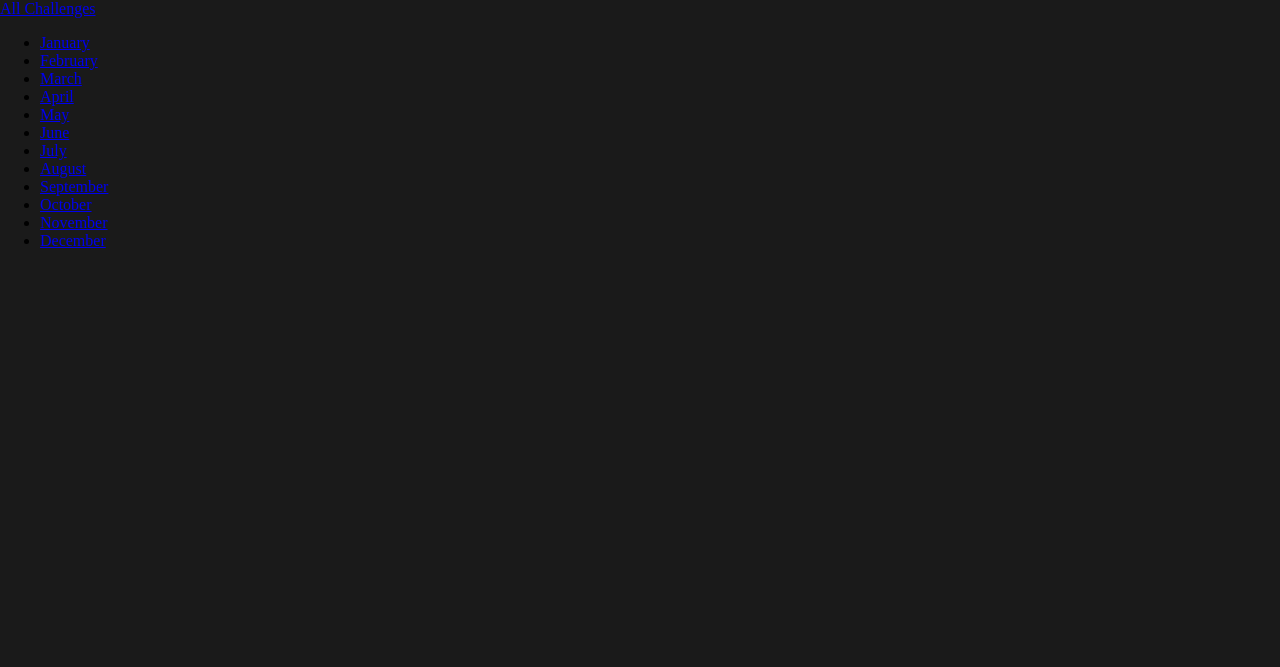
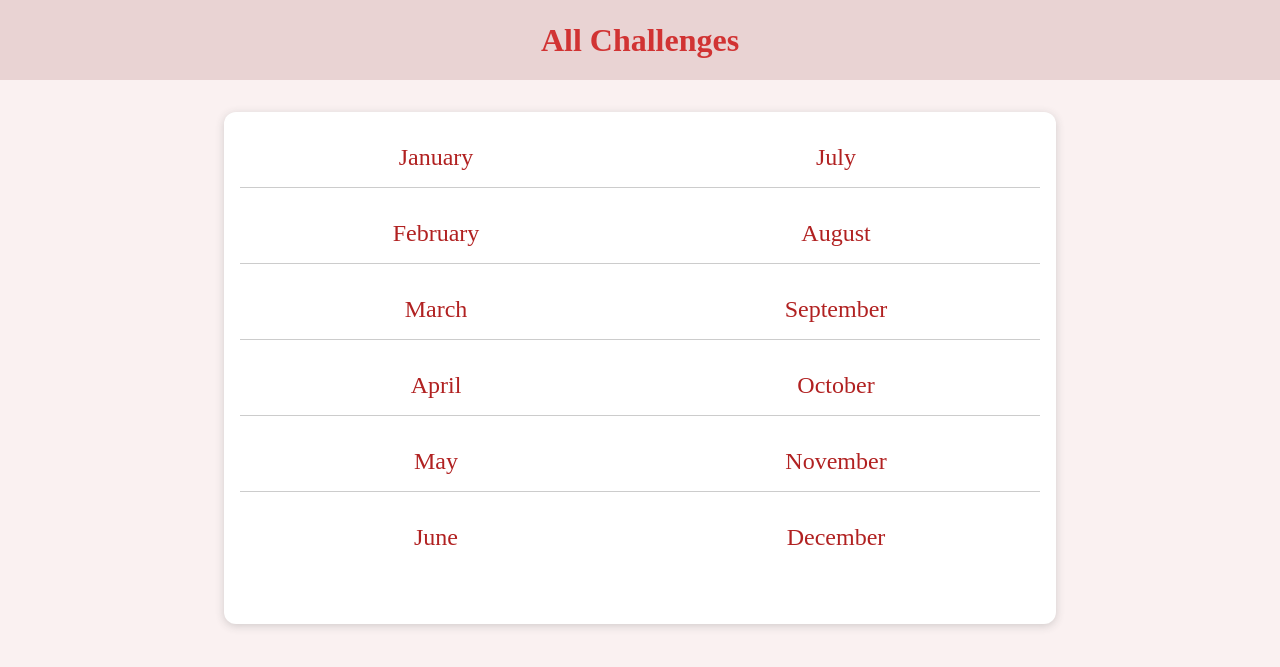
Before and after one commit to Rohith-dev-10/django, a Django app: page /challenges/ in a window 1280 px wide. Shown: the top 667 px of the page. Run offline with Django 5.2, Linux system fonts and the light colour scheme; some web fonts are replaced.

Commit message:
Your commit message

```diff
--- a/challenges/static/challenges/challenges.css
+++ b/challenges/static/challenges/challenges.css
@@ -1,39 +1,41 @@
-ul{
+ul {
     list-style: none;
     margin: 2rem auto;
     width: 90%;
     max-width: 50rem;
-    box-shadow: 0 2px 8px rgba(0, 0, 0, 0.26);
+    box-shadow: 0 2px 8px rgba(207, 201, 201, 0.959);
     padding: 1rem;
     border-radius: 12px;
     display: flex;
     flex-direction: column;
     flex-wrap: wrap;
     height: 30rem;
-
+    background-color: white; /* This changes the background */
 }
 
-li{
+li {
     margin: 1rem 0;
     text-align: center;
     font-size: 1.5rem;
-    border-bottom:1px solid #ccc ;
+    border-bottom: 1px solid #ccc;
     padding-bottom: 1rem;
 }
 
-li:last-of-type,
-
-li:last-of-type(6){
+li:last-of-type {
     border-bottom: none;
 }
 
-li a{
+/* To specifically style the 6th list item */
+li:nth-of-type(6) {
+    border-bottom: none;
+}
+
+li a {
     text-decoration: none;
-    color: #383838;
+    color: #b12121;
 }
 
 li a:hover,
-
-li a:active{
-    color:#7e0154
+li a:active {
+    color: #db61b6;
 }
--- a/challenges/static/challenges/includes/header.css
+++ b/challenges/static/challenges/includes/header.css
@@ -1,7 +1,7 @@
 header{
     min-width:  100%;
     height: 5rem;
-    background-color: #353535;
+    background-color: #e9d3d3;
 }
 
 header nav {
@@ -13,7 +13,7 @@ header nav {
 }
 
 header nav a {
-    color : white;
+    color : rgb(209, 51, 51);
     font-size: 2rem;
     font-weight: bold;
     text-decoration: none;
--- a/challenges/templates/challenges/index.html
+++ b/challenges/templates/challenges/index.html
@@ -3,8 +3,8 @@
 {% load static %}
 
 {% block css_files %}
-    <link rel="stylesheet" href="{% static "challenges/challenge.css" %}">
-    <link rel="stylesheet" href="{% static "challenges/includes/challenge.css" %}">
+    <link rel="stylesheet" href="{% static "challenges/challenges.css" %}">
+    <link rel="stylesheet" href="{% static "challenges/includes/header.css" %}">
 {% endblock %}
 
 {% block page_title %}
--- a/month_challenges/settings.py
+++ b/month_challenges/settings.py
@@ -119,7 +119,7 @@ USE_TZ = True
 # Static files (CSS, JavaScript, Images)
 # https://docs.djangoproject.com/en/5.1/howto/static-files/
 
-STATIC_URL = '/static/'
+STATIC_URL = 'static/'
 
 # Default primary key field type
 # https://docs.djangoproject.com/en/5.1/ref/settings/#default-auto-field
--- a/static/styles.css
+++ b/static/styles.css
@@ -3,6 +3,6 @@
  body{
 
     margin: 0;
-    background-color: #1a1a1a;
+    background-color: #faf1f1;
 
 }
--- a/templates/base.html
+++ b/templates/base.html
@@ -6,7 +6,7 @@
     <meta name="viewport" content="width=device-width, initial-scale=1.0">
     <title>{% block page_title %}My challenges{% endblock %}</title>
     <link rel = "stylesheet" href ="{% static "styles.css" %}">
-    {% block css_file %}
+    {% block css_files %}
 
     {% endblock %}
 
```
Also changed, not shown: README.md (added), 1 other file.
